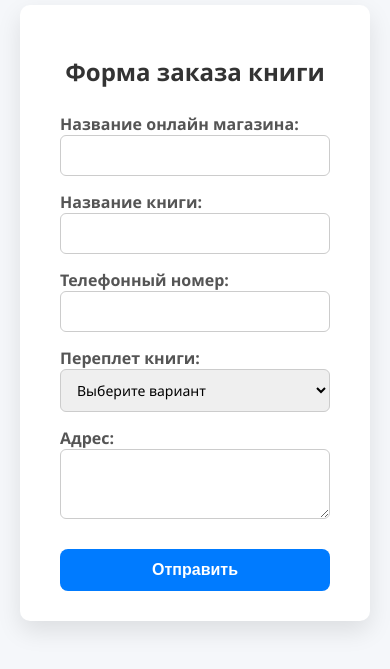
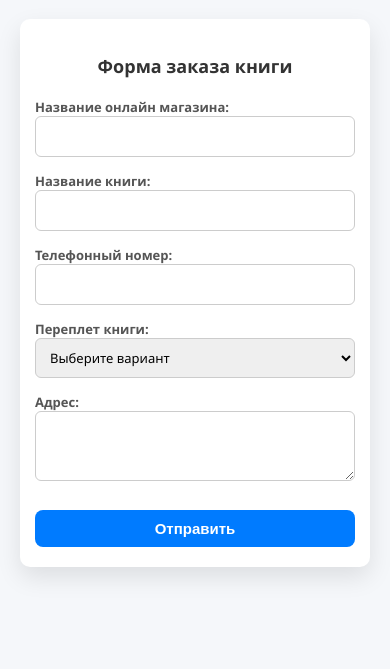
Before and after one commit to Abduqodir1111/store, a plain HTML site: page index.html in a window 390 px wide. Shown: the part 129-798 px from the top of the page. Drawn offline with Linux system fonts and the light colour scheme.

Commit message:
Update index.html

```diff
--- a/index.html
+++ b/index.html
@@ -4,59 +4,70 @@
   <meta charset="UTF-8" />
   <title>Форма заказа книги</title>
 <style>
+  * {
+    box-sizing: border-box;
+  }
+
   body {
     background: #f5f7fa;
     font-family: 'Segoe UI', Tahoma, Geneva, Verdana, sans-serif;
     display: flex;
     justify-content: center;
     align-items: center;
-      height: 100vh;
+    min-height: 100vh;
     margin: 0;
     padding: 20px;
   }
+
   form {
     background: white;
-      padding: 30px 40px;
+    padding: 25px 20px;
     border-radius: 10px;
-      box-shadow: 0 10px 25px rgba(0,0,0,0.1);
+    box-shadow: 0 10px 25px rgba(0, 0, 0, 0.1);
+    width: 100%;
     max-width: 400px;
-      width: 100%;
   }
+
   h2 {
-      margin-bottom: 25px;
+    margin-bottom: 20px;
     color: #333;
     text-align: center;
+    font-size: 20px;
   }
+
   label {
     display: block;
     margin-bottom: 15px;
     color: #555;
     font-weight: 600;
+    font-size: 14px;
   }
+
   input[type="text"],
   input[type="tel"],
   select,
   textarea {
     width: 100%;
     padding: 10px 12px;
-      border: 1.8px solid #ccc;
+    border: 1.5px solid #ccc;
     border-radius: 6px;
     font-size: 14px;
-      box-sizing: border-box;
     transition: border-color 0.3s;
     font-family: inherit;
     resize: vertical;
   }
-    input[type="text"]:focus,
-    input[type="tel"]:focus,
+
+  input:focus,
   select:focus,
   textarea:focus {
     border-color: #007BFF;
     outline: none;
   }
+
   textarea {
     min-height: 70px;
   }
+
   button {
     width: 100%;
     padding: 12px;
@@ -70,10 +81,38 @@
     transition: background-color 0.3s;
     margin-top: 10px;
   }
+
   button:hover {
     background-color: #0056b3;
   }
+
+  @media (max-width: 480px) {
+    form {
+      padding: 20px 15px;
+    }
+
+    h2 {
+      font-size: 18px;
+    }
+
+    label {
+      font-size: 13px;
+    }
+
+    input,
+    select,
+    textarea {
+      font-size: 13px;
+      padding: 9px 10px;
+    }
+
+    button {
+      font-size: 15px;
+      padding: 10px;
+    }
+  }
 </style>
+
 </head>
 <body>
 
```
Lines whose indentation alone changed are shown as unchanged.
